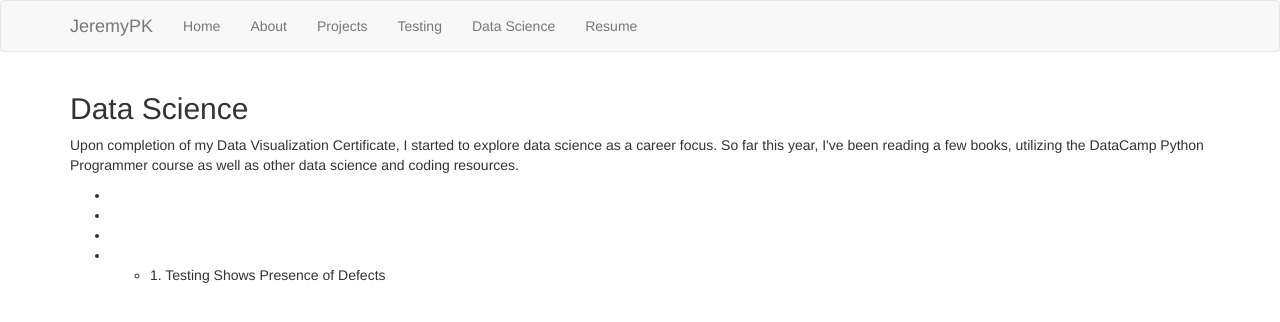
After one commit to jpkeeton/Flask2018.1, a Flask app: page /datascience in a window 1280 px wide. The commit adds this page. Shown: the top 322 px of the page. Run offline with Flask 2, Linux system fonts and the light colour scheme; some libraries are stand-ins or nearby versions.

Commit message:
Updates, focus on some of my data science studies.

```diff
--- a/app.py
+++ b/app.py
@@ -31,6 +31,10 @@ def projects():
 def testing():
     return render_template('testing.html')
 
+@app.route('/datascience')
+def datascience():
+    return render_template('datascience.html')
+
 #Unused bits
 # @app.route('/articles')
 # def articles():
--- a/templates/about.html
+++ b/templates/about.html
@@ -2,8 +2,10 @@
 
 {% block body %}
 <h2>About</h2>
-   <p>I'm a father of two amazing teenage daughters, a mostly year-round bike commuter and not-enough snowboarder. I like military history and heavy boardgames.</p>
-   <p>Professionally, my background is in libraries, where I worked for many years before moving into the IT side of things. I've been a tester for the majority of my career and I enjoy finding fat juicy bugs.</p>
+<p>I'm a father of two amazing teenage daughters, husband to an amazing wife, a mostly year-round bike commuter and not-enough snowboarder to name a couple of life-points?. </p>
+<p>I like military history and heavy boardgames.</p>
+   <p>Professionally, my background is in libraries, where I worked for many years before moving into the information technology side of things. I've been a software tester now for the majority of my career and I enjoy finding fat juicy bugs. </p>
+<p>My most recent career focus is in Data Science. I found this realm easy to be interested in, as my have a closely related master's degree in Information Science</p>
    <p>I recently completely a <a href="https://www.pce.uw.edu/certificates/data-visualization" target="_blank"> Certificate in Data Visualization</li></a> at the University of Washington.</p>
    <p>Follow these links to learn more:<p/>
    <ul style="list-style-type:circle">
--- /dev/null
+++ b/templates/datascience.html
@@ -0,0 +1,20 @@
+{% extends 'layout.html' %}
+
+{% block body %}
+    <h2>Data Science</h2>
+   <p>Upon completion of my Data Visualization Certificate, I started to explore data science as a career focus.
+   So far this year, I've been reading a few books, utilizing the DataCamp Python Programmer course as well as other data science and coding resources.</p>
+    <ul style="list-style-type:disc">
+       <li></li>
+       <li></li>
+       <li></li>
+       <li></li>
+        <ul>
+            <li>1. Testing Shows Presence of Defects</li>
+
+        </ul>
+    </ul>
+
+
+
+{% endblock %}
--- a/templates/includes/_navbar.html
+++ b/templates/includes/_navbar.html
@@ -17,6 +17,7 @@
             <li><a href="/projects">Projects</a></li>
             <!--<li><a href="/articles">Articles</a></li>-->
             <li><a href="/testing">Testing</a></li>
+             <li><a href="/datascience">Data Science</a></li>
             <li><a href="/resume">Resume</a></li>
           </ul>
         </div><!--/.nav-collapse -->
```
